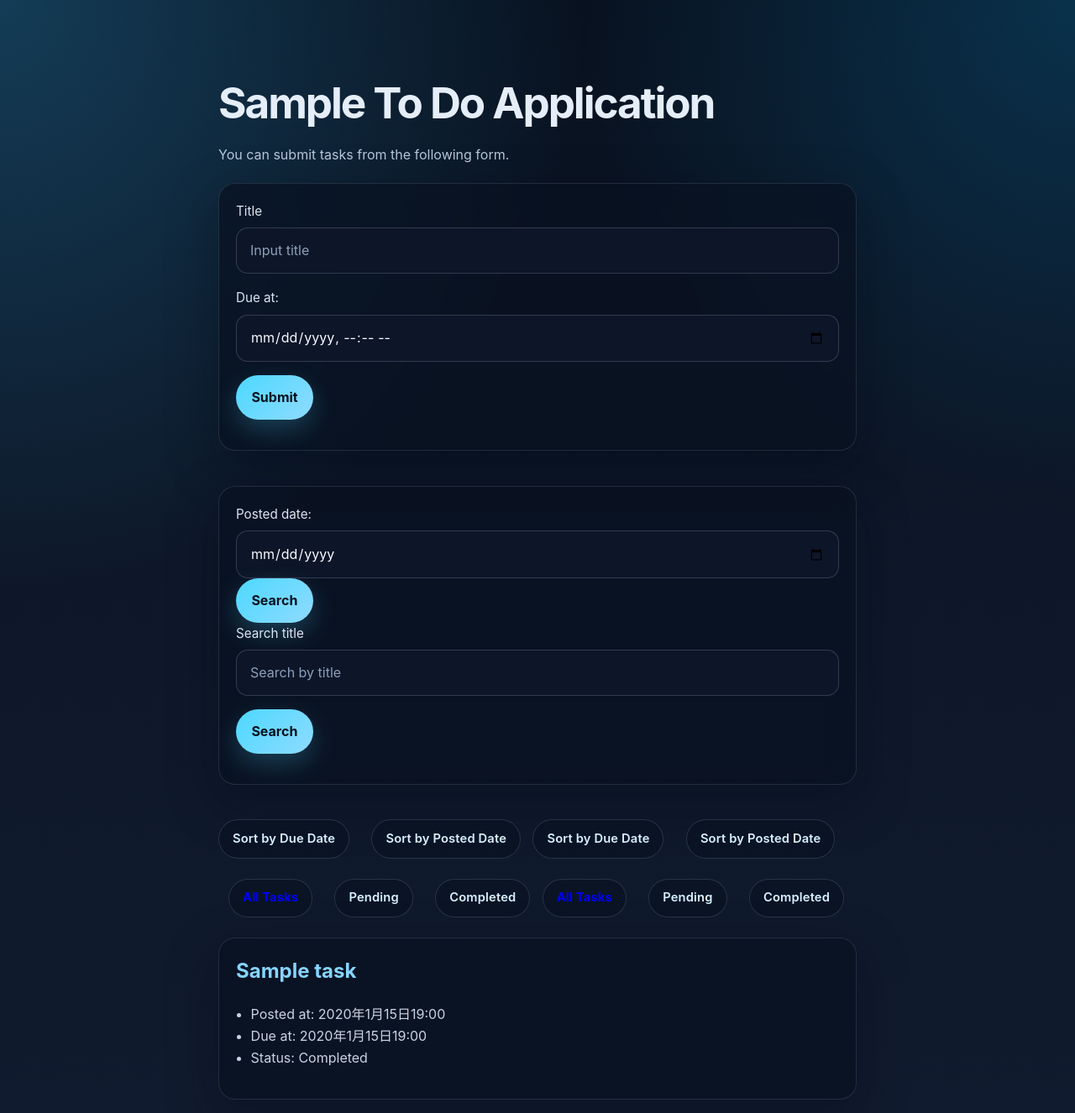
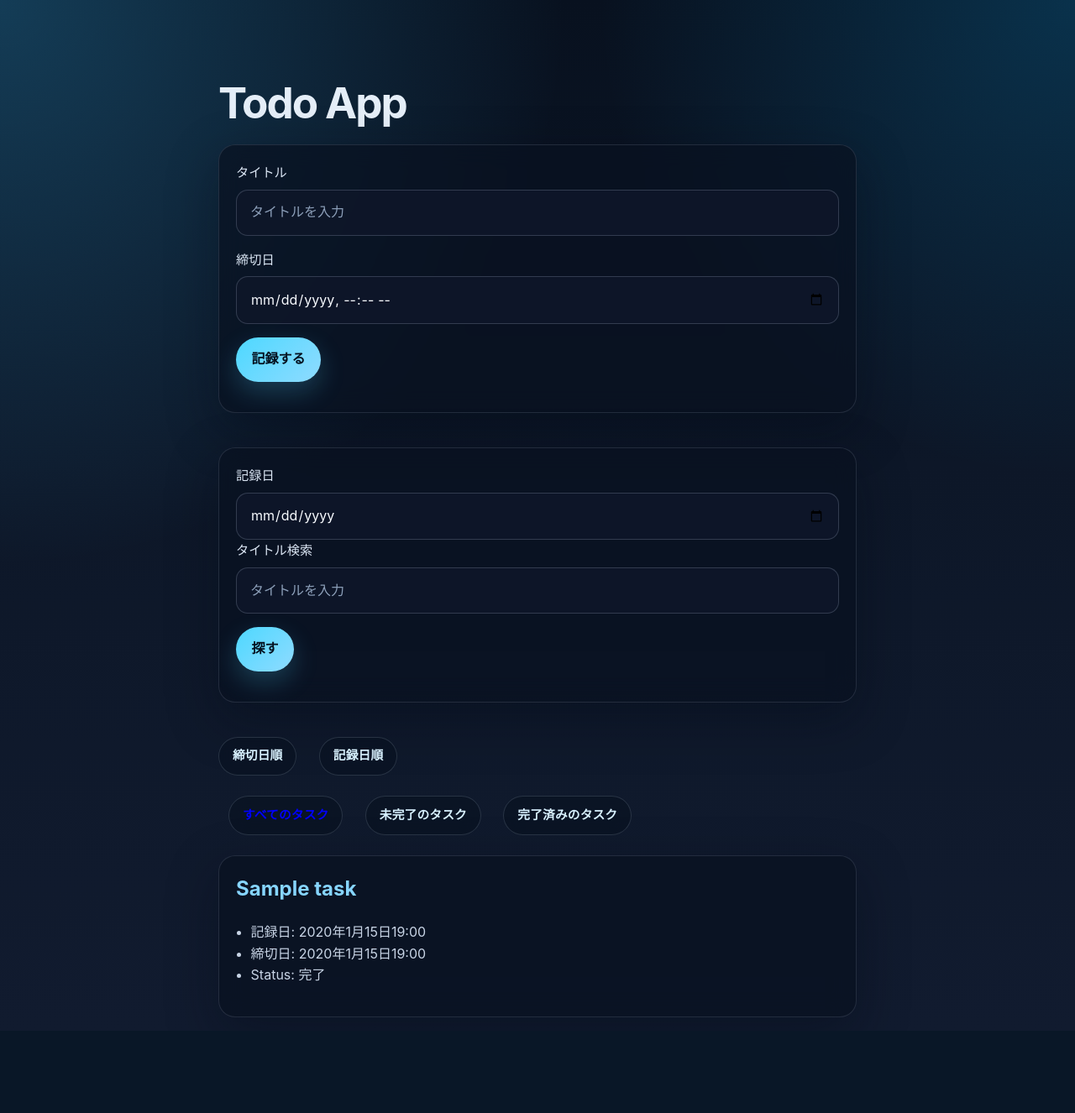
Before and after one commit to SoraINIAD/django-test-exercise, a Django app: page / in a window 1280 px wide. Shown: the whole page at 84% size. After the commit the page ends 1212 px from the top, so only its background shows below. Run offline with Django 4.2, Linux system fonts and the light colour scheme; tables that the repository leaves empty hold one stand-in row (values such as "Sample post").

Commit message:
fix(index.html): 検索やソートの重複の修正と日本語化

```diff
--- a/todo/templates/todo/index.html
+++ b/todo/templates/todo/index.html
@@ -3,23 +3,22 @@
 <html lang="ja">
 
   <head>
-    <title>To Do Application</title>
+    <title>Todo Application</title>
     <meta charset="UTF-8">
     <meta name="author" content="INIAD">
     <link rel="stylesheet" href="{% static 'todo/style.css' %}">
   </head>
 
   <body>
-    <h1>Sample To Do Application</h1>
-    <p>You can submit tasks from the following form.</p>
+    <h1>Todo App</h1>
     <form action="{% url 'index' %}" method="post">
       {% csrf_token %}
       <div>
-        <label for="titleInput">Title</label><br>
-        <input id="titleInput" name="title" type="text" placeholder="Input title">
+        <label for="titleInput">タイトル</label><br>
+        <input id="titleInput" name="title" type="text" placeholder="タイトルを入力">
       </div>
       <div>
-        <label for="dueInput">Due at:</label><br>
+        <label for="dueInput">締切日</label><br>
         <input
           id="dueInput"
           name="due_at"
@@ -28,32 +27,32 @@
         >
       </div>
       <div>
-        <button type="submit">Submit</button>
+        <button type="submit">記録する</button>
       </div>
     </form>
     <br>
 
     <form action="{% url 'index' %}" method="get">
-      {% if request.GET.order %}<input type="hidden" name="order" value="{{ request.GET.order }}">{% endif %}
-      {% if request.GET.show_completed %}<input type="hidden" name="show_completed" value="{{ request.GET.show_completed }}">{% endif %}
-      <label for="postedDateInput">Posted date:</label>
-      <input id="postedDateInput" name="posted_date" type="date" value="{{ posted_date }}">
-      <button type="submit">Search</button>
-      {% if posted_date %}
-      <a href="{% url 'index' %}{% if request.GET.order %}?order={{ request.GET.order }}{% endif %}{% if request.GET.show_completed %}{% if request.GET.order %}&{% endif %}show_completed={{ request.GET.show_completed }}{% endif %}">Clear</a>
-      {% endif %}
+      <label for="postedDateInput">記録日</label>
+      <input
+        id="postedDateInput"
+        name="posted_date"
+        type="date"
+        value="{{ posted_date }}"
+        onclick="if (this.showPicker) this.showPicker()"
+      >
       <input type="hidden" name="show_completed" value="{{ show_completed }}">
       <input type="hidden" name="order" value="{{ order }}">
 
       <div class="search-field">
-        <label for="searchInput">Search title</label><br>
+        <label for="searchInput">タイトル検索</label><br>
 
         <div class="search-input-wrap">
           <input
             id="searchInput"
             name="q"
             type="text"
-            placeholder="Search by title"
+            placeholder="タイトルを入力"
             value="{{ title_query }}"
           >
 
@@ -69,37 +68,37 @@
       </div>
 
       <div>
-        <button type="submit">Search</button>
+        <button type="submit">探す</button>
+
+        {% if posted_date or title_query %}
+        <a href="{% url 'index' %}?show_completed={{ show_completed }}&order={{ order }}">
+          リセット
+        </a>
+        {% endif %}
       </div>
     </form>
     <br>
 
     <div>
-      <a href="{% url 'index' %}?order=due{% if posted_date %}&posted_date={{ posted_date }}{% endif %}">Sort by Due Date</a> |
-      <a href="{% url 'index' %}?order=post{% if posted_date %}&posted_date={{ posted_date }}{% endif %}">Sort by Posted Date</a>
       <a href="{% url 'index' %}?order=due&show_completed={{ show_completed }}{% if title_query %}&q={{ title_query|urlencode }}{% endif %}">
-        Sort by Due Date
+        締切日順
       </a>
       |
 
       <a href="{% url 'index' %}?order=post&show_completed={{ show_completed }}{% if title_query %}&q={{ title_query|urlencode }}{% endif %}">
-        Sort by Posted Date
+        記録日順
       </a>
     </div>
 
     <div>
       <strong>Filter:</strong>
-      <a href="{% url 'index' %}?show_completed=all{% if request.GET.order %}&order={{ request.GET.order }}{% endif %}{% if posted_date %}&posted_date={{ posted_date }}{% endif %}" {% if show_completed == 'all' %}style="font-weight: bold; color: blue;"{% endif %}>All Tasks</a> |
-      <a href="{% url 'index' %}?show_completed=pending{% if request.GET.order %}&order={{ request.GET.order }}{% endif %}{% if posted_date %}&posted_date={{ posted_date }}{% endif %}" {% if show_completed == 'pending' %}style="font-weight: bold; color: blue;"{% endif %}>Pending</a> |
-      <a href="{% url 'index' %}?show_completed=completed{% if request.GET.order %}&order={{ request.GET.order }}{% endif %}{% if posted_date %}&posted_date={{ posted_date }}{% endif %}" {% if show_completed == 'completed' %}style="font-weight: bold; color: blue;"{% endif %}>Completed</a>
-
       <a
         href="{% url 'index' %}?show_completed=all&order={{ order }}{% if title_query %}&q={{ title_query|urlencode }}{% endif %}"
         {% if show_completed == 'all' %}
           style="font-weight: bold; color: blue;"
         {% endif %}
       >
-        All Tasks
+        すべてのタスク
       </a>
       |
 
@@ -109,7 +108,7 @@
           style="font-weight: bold; color: blue;"
         {% endif %}
       >
-        Pending
+        未完了のタスク
       </a>
       |
 
@@ -119,7 +118,7 @@
           style="font-weight: bold; color: blue;"
         {% endif %}
       >
-        Completed
+        完了済みのタスク
       </a>
     </div>
 
@@ -127,14 +126,14 @@
     <div class="text">
       <h2><a href="{% url 'detail' task.id %}">{{ task.title }}</a></h2>
       <ul>
-        <li>Posted at: {{ task.posted_at }}</li>
+        <li>記録日: {{ task.posted_at }}</li>
         {% if task.due_at %}
-        <li>Due at: {{ task.due_at }}</li>
+        <li>締切日: {{ task.due_at }}</li>
         {% endif %}
         {% if task.completed %}
-        <li>Status: Completed</li>
+        <li>Status: 完了</li>
         {% else %}
-        <li>Status: Not Completed</li>
+        <li>Status: 未完了</li>
         {% endif %}
       </ul>
     </div>
```
